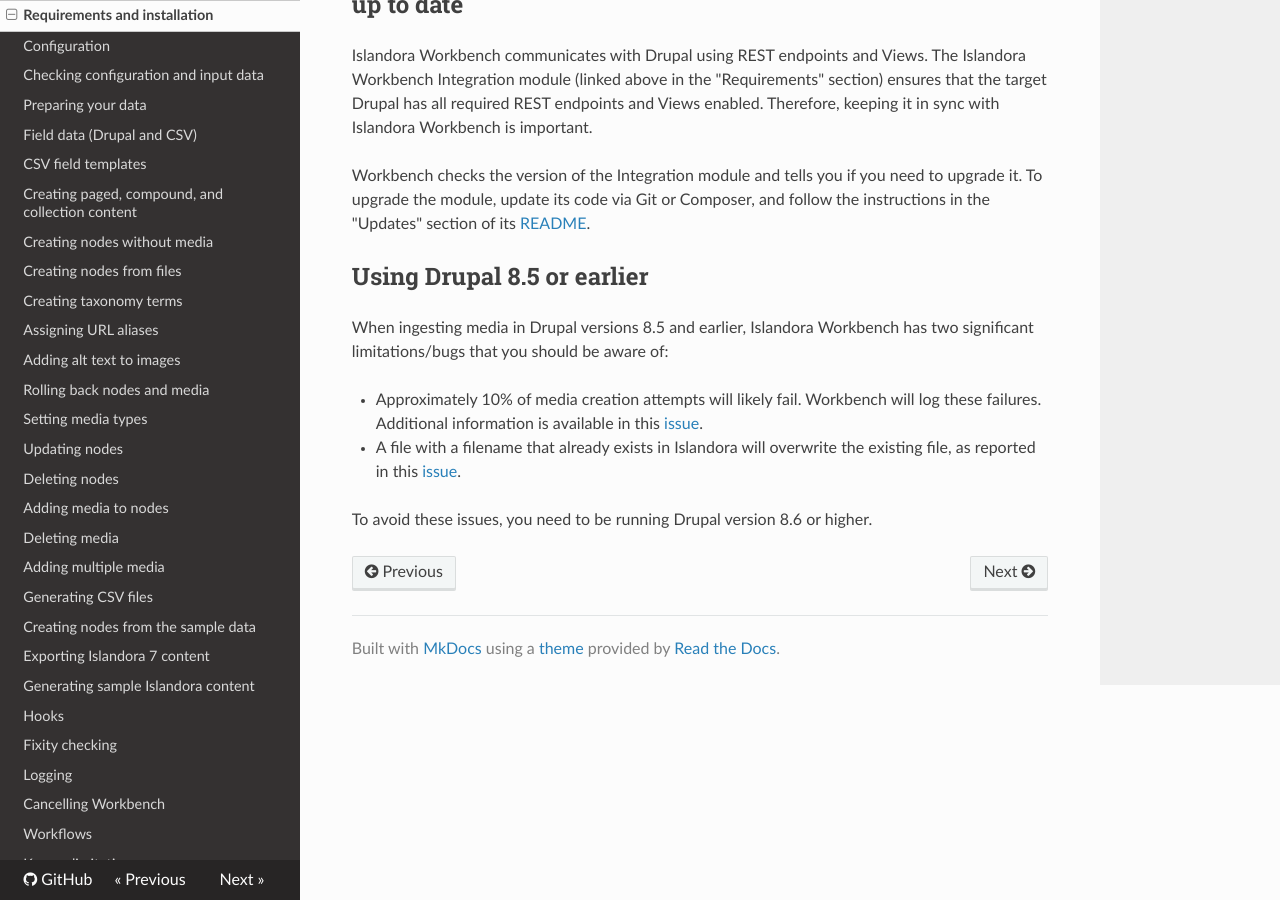
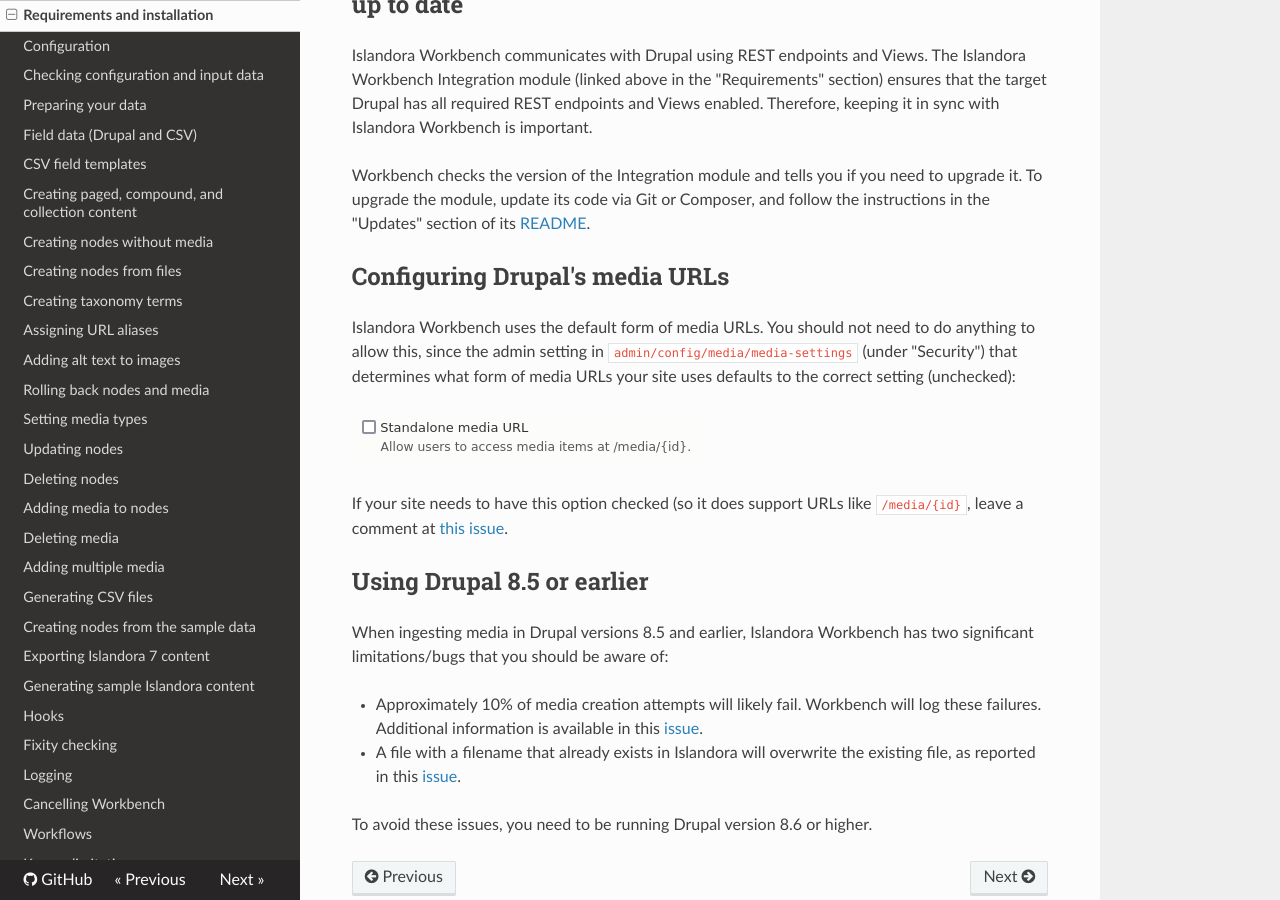
Before and after one commit to mjordan/islandora_workbench_docs, an MkDocs documentation site: the page built from docs/installation.md, in a window 1280 px wide and 900 px high, scrolled down 1967 px. Built offline with MkDocs 1.6.1, drawn with Linux system fonts in a browser that asks for light colours; nearby versions of some CDN libraries; old or Windows-style settings are respelled for this version of MkDocs.

Commit message:
Updated docs to account for #466.

```diff
--- a/docs/installation.md
+++ b/docs/installation.md
@@ -64,6 +64,14 @@
 
 Workbench checks the version of the Integration module and tells you if you need to upgrade it. To upgrade the module, update its code via Git or Composer, and follow the instructions in the "Updates" section of its [README](https://github.com/mjordan/islandora_workbench_integration/blob/main/README.md).
 
+## Configuring Drupal's media URLs
+
+Islandora Workbench uses the default form of media URLs. You should not need to do anything to allow this, since the admin setting in `admin/config/media/media-settings` (under "Security") that determines what form of media URLs your site uses defaults to the correct setting (unchecked):
+
+![Field machine names](images/standalone_media_url_setting.png)
+
+If your site needs to have this option checked (so it does support URLs like `/media/{id}`, leave a comment at [this issue](https://github.com/mjordan/islandora_workbench/issues/446).
+
 ## Using Drupal 8.5 or earlier
 
 When ingesting media in Drupal versions 8.5 and earlier, Islandora Workbench has two significant limitations/bugs that you should be aware of:
```
Also changed, not shown: docs/images/standalone_media_url_setting.png (added).
